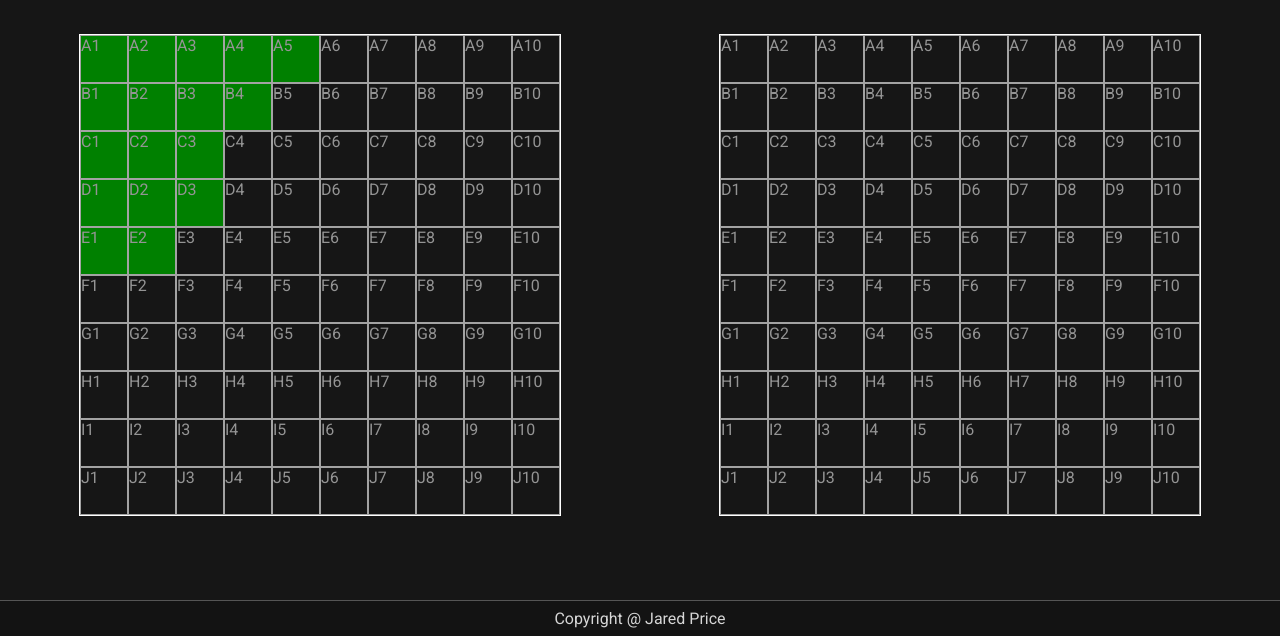
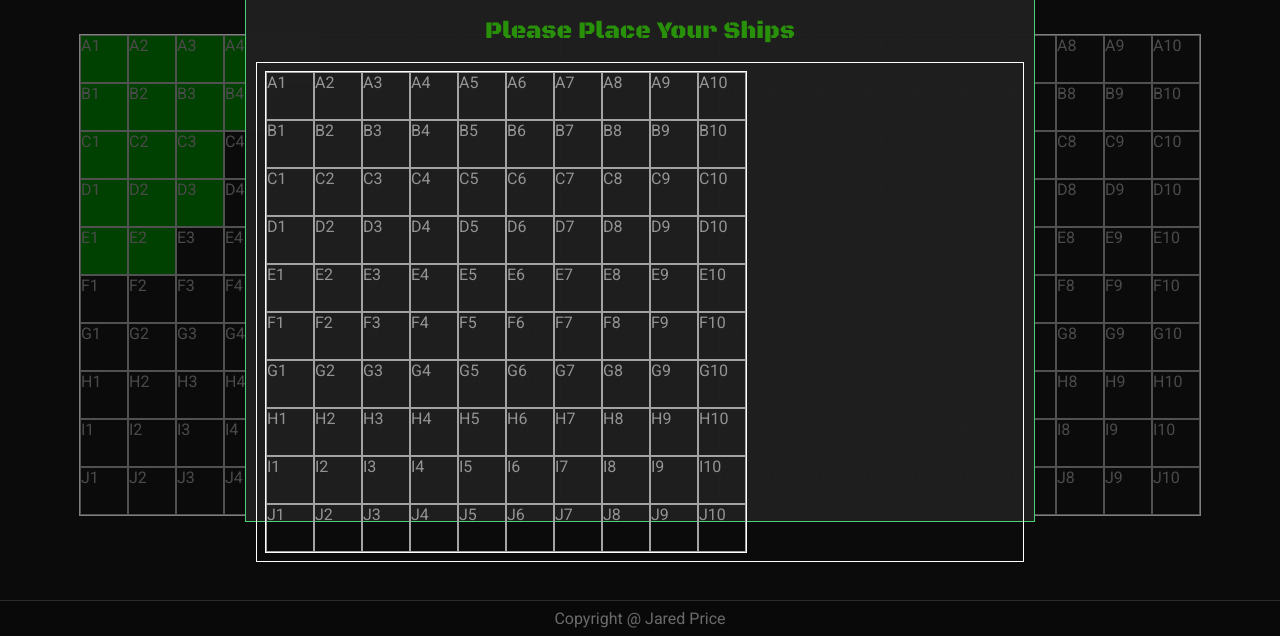
Before and after one commit to Jared588/battleship, a website built with webpack: page src/index.html in a window 1280 px wide. Shown: the part 164-800 px from the top of the page. Built offline with nearby package versions, Linux system fonts and the light colour scheme; a web font is replaced by a local one.

Commit message:
Add placement logic

```diff
--- a/src/gameloop.js
+++ b/src/gameloop.js
@@ -1,9 +1,15 @@
 import createPlayer from './player'
+import modal from './modal';
 
 export default function gameloop() {
     const player = createPlayer();
     const playerBoard = player.getPlayerGameboard();
     const compBoard = player.getCompGameBoard();
+
+    // Modal prep
+    const welcomeModal = modal();
+    welcomeModal.initialize(playerBoard);
+    welcomeModal.startPlacement(playerBoard);
 
     /// temp player ships
     playerBoard.placeShip('Carrier', ['A1', 'A2', 'A3', 'A4', 'A5']);
--- a/src/index.html
+++ b/src/index.html
@@ -7,6 +7,15 @@
   </head>
   <body>
     <header>Battleship</header>
+    <div id="myModal" class="modal">
+      <div class="modal-content">
+        <p id="welcome-text">Welcome To Battleship!</p>
+        <p id="placement-text">Please Place Your Ships</p>
+        <div id="modal-container">
+          <div id="modal-board"></div>
+        </div>
+      </div>
+    </div>
     <div class="main">
       <div class="gameboard" id="player-board"></div>
       <div class="gameboard" id="comp-board"></div>
--- /dev/null
+++ b/src/modal.js
@@ -0,0 +1,64 @@
+export default function modal() {
+  const modal = document.getElementById('myModal');
+  const modalBoard = document.getElementById('modal-board');
+
+  return {
+    initialize(board) {
+      // Place cells
+      for (let i = 0; i < board.getGrid().length; i += 1) {
+        const cell = document.createElement('div');
+        cell.classList.add('cell');
+        cell.textContent = board.getGrid()[i].position;
+
+        modalBoard.appendChild(cell);
+      }
+    },
+
+    startPlacement(board) {
+      const grid = board.getGrid();
+      // Add listeners for placement
+      const cells = modalBoard.children;
+      for (let i = 0; i < cells.length; i += 1) {
+        cells[i].addEventListener('mouseover', () => {
+          for (let j = 0; j < 5; j += 1) {
+            if (cells[i + j]) {
+              cells[i + j].style.backgroundColor = 'green';
+            }
+          }
+        });
+        cells[i].addEventListener('mouseleave', () => {
+          for (let j = 0; j < 5; j += 1) {
+            if (cells[i + j] && !grid[i + j].occupied) {
+              cells[i + j].style.backgroundColor = '';
+            }
+          }
+        });
+        cells[i].addEventListener('click', () => {
+          // Check for occupation
+          for (let j = 0; j < 5; j += 1) {
+            if (!cells[i + j] || grid[i + j].occupied) {
+              return;
+            }
+          }
+
+          // Place ship
+          for (let k = 0; k < 5; k += 1) {
+            board.placeShip('Carrier', [
+              `${grid[i].position}`,
+              `${grid[i + 1].position}`,
+              `${grid[i + 2].position}`,
+              `${grid[i + 3].position}`,
+              `${grid[i + 4].position}`,
+            ]);
+
+            // Flash for confirmation
+            cells[i + k].style.backgroundColor = 'rgb(0, 170, 0)';
+            setTimeout(() => {
+              cells[i + k].style.backgroundColor = 'green';
+            }, 200);
+          }
+        });
+      }
+    },
+  };
+}
--- a/src/styles.css
+++ b/src/styles.css
@@ -41,7 +41,7 @@ header {
     margin: 0.5rem;
 }
 
-.gameboard > * {
+.cell {
     border: 1px solid #a3a3a3;
     color: rgb(148, 148, 148);
     font-family: 'Roboto', 'sans-serif';
@@ -71,3 +71,57 @@ footer {
     text-align: center;
     padding: 0.5rem;
 }
+
+.modal {
+    position: fixed;
+    top: 0;
+    left: 0;
+    width: 100%;
+    height: 100%;
+    background-color: rgba(0, 0, 0, 0.5);
+}
+
+.modal-content {
+    background-color: rgb(31, 31, 31, 0.98);
+    margin: 5% auto;
+    padding: 10px;
+    border: 1.5px solid #4cd174;
+    height: 75%;
+    width: 60%;
+}
+
+#welcome-text {
+    font-family: 'Black Ops One', 'sans-serif';
+    font-size: 46px;
+    color: rgb(60, 255, 0);
+    text-align: center;
+    padding: 1rem;
+    margin: 0;
+}
+
+#placement-text {
+    font-family: 'Black Ops One', 'sans-serif';
+    font-size: 24px;
+    color: rgb(41, 145, 9);
+    text-align: center;
+    padding: 1rem;
+    margin: 0;
+
+}
+
+#modal-container {
+    display: flex;
+    flex: auto;
+    flex-wrap: wrap;
+    border: 1px solid white;
+}
+
+#modal-board {
+    display: grid;
+    grid-template-columns: repeat(10, 1fr);
+    grid-template-rows: repeat(10, 1fr);
+    border: 1px solid white;
+    height: 30rem;
+    width: 30rem;
+    margin: 0.5rem;
+}
--- a/webpack.config.js
+++ b/webpack.config.js
@@ -7,7 +7,8 @@ module.exports = {
     index: './src/index.js',
     ships: './src/ships.js',
     player: './src/player.js',
-    gameloop: './src/gameloop.js'
+    gameloop: './src/gameloop.js',
+    modal: './src/modal.js'
   },
   plugins: [
     new HtmlWebpackPlugin({
```
